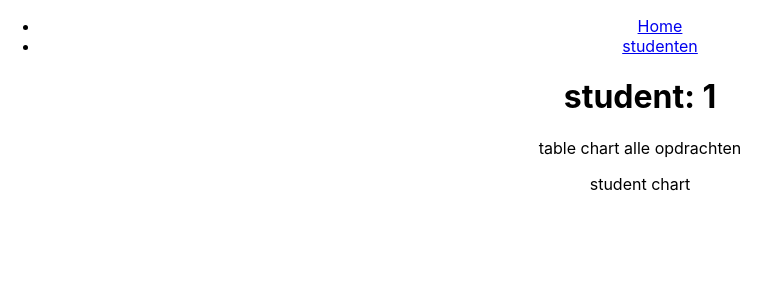
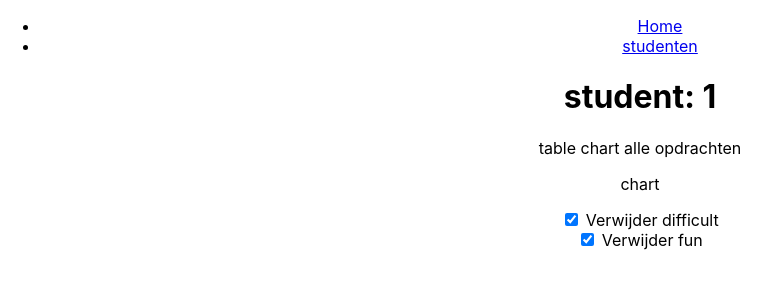
Before and after one commit to JEBesteman/jolanda_besteman-student-dashboard, a React (Create React App) app: page /students/1 in a window 1280 px wide. Shown: the top 300 px of the page, without its empty margins (0-780 px from the left). Built offline with nearby package versions, Linux system fonts and the light colour scheme.

Commit message:
function chart omgezet in class component

```diff
--- a/src/data/Chart.js
+++ b/src/data/Chart.js
@@ -1,20 +1,28 @@
 import React from "react";
 import studentData from "./studentdata";
 
-const Chart = () => {
-    const data = studentData;
+class Chart extends React.Component {
+    constructor() {
+        super()
+        this.state = {
+          fun: true,
+          difficult: true
+        }
+      }
+
+    data = studentData;
     //unigue assignment names
-    const assignmentList = [...new Set(data.map((item) => item.assignment))];
+    assignmentList = [...new Set(this.data.map((item) => item.assignment))];
 
-    const getAveragesAssignments = () => {
-        const averagesAssignmentList = assignmentList.map((assignment) => {
-            const assignmentData = data.filter(
+    getAveragesAssignments = () => {
+        const averagesAssignmentList = this.assignmentList.map((assignment) => {
+            const assignmentData = this.data.filter(
                 (item) => assignment === item.assignment
             );
-
+            console.log(assignmentData)
             const difficulty = assignmentData.map((d) => d.difficultyRating);
             const fun = assignmentData.map((f) => f.funRating);
-
+            console.log(fun)
             const totalDifficultPerAssignment = difficulty.reduce(
                 (accumulator, currentValue) => accumulator + currentValue, 0);
             const totalFunPerAssignment = fun.reduce(
@@ -24,7 +32,7 @@ const Chart = () => {
             const valueFun = totalFunPerAssignment / fun.length;
             const averageDifficultyRating = valueDifficult.toFixed(1);
             const averageFunRating = valueFun.toFixed(1);
-
+            console.log(averageDifficultyRating)
             return {
                 assignment:
                     assignment.length > 8
@@ -35,13 +43,14 @@ const Chart = () => {
                 funRating: Number(averageFunRating),
             };
         });
+        console.log(averagesAssignmentList)
         return averagesAssignmentList;
     };
-    const averageRatingAssigments = getAveragesAssignments();
-    console.log(averageRatingAssigments);
 
-    // // Add label
-    const averageRatingAssigmentsWithLabels = averageRatingAssigments.map(
+    averageRatingAssigments = this.getAveragesAssignments();
+
+    // Add label
+    averageRatingAssigmentsWithLabels = this.averageRatingAssigments.map(
         (avg) => ({
             assignment: avg.assignment,
             difficultyRating: avg.difficultyRating,
@@ -49,9 +58,34 @@ const Chart = () => {
             label: `Opdracht ${avg.assignment}, difficultyRating: ${avg.difficultyRating}, enjoymentRating: ${avg.funRating}`,
         })
     );
-    console.log("chart", averageRatingAssigmentsWithLabels);
+    // console.log("chart", averageRatingAssigmentsWithLabels);
 
-    return <div>Chart</div>;
+    handleChange = (event) => {
+        const target = event.target.value;
+        if (target === "difficult"){
+            console.log("diff changed")
+            this.setState(prevState => ({difficult: !prevState.difficult}))
+        }
+        if (target === "fun"){
+            console.log("fun changed")
+            this.setState(prevState => ({fun: !prevState.fun}))
+        }
+    }
+
+    render() {
+        return (
+            <div>
+                <p>chart</p>
+                {/* conditional rendering */}
+                {/* {this.state.difficult ? (<VictoryBar diff/>) : null */}
+                {/* {this.state.fun ? (<VictoryBar fun/>) : null */}
+            <div>
+                <input type="checkbox" onChange={this.handleChange} value="difficult" checked={this.state.difficult}/> Verwijder difficult
+                <br />
+                <input type="checkbox" onChange={this.handleChange} value="fun" checked={this.state.fun}/> Verwijder fun
+            </div>
+            </div>)
+    }
 };
 
 export default Chart;
--- a/src/data/StudentChart.js
+++ b/src/data/StudentChart.js
@@ -2,7 +2,7 @@ import React from "react";
 import studentData from "./studentdata";
 
 const StudentChart = ({ filterStudent }) => {
-    // console.log(studentData);
+
     const data = studentData;
     console.log(filterStudent); //goede naam wordt doorgegeven
     const studentName = filterStudent;
--- /dev/null
+++ b/src/data/StudentChart2.js
@@ -0,0 +1,105 @@
+import React from "react";
+import studentData from "./studentdata";
+
+class StudentChart2 extends React.Component {
+    constructor() {
+        super();
+        this.state = {
+            fun: true,
+            difficult: true,
+        };
+    }
+
+    //functie om fun en diff aan en uit te zetten..
+
+    handleChange = (event) => {
+        const target = event.target.value;
+        if (target === "difficult") {
+            console.log("diff changed");
+            this.setState((prevState) => ({ difficult: !prevState.difficult }));
+        }
+        if (target === "fun") {
+            console.log("fun changed");
+            this.setState((prevState) => ({ fun: !prevState.fun }));
+        }
+    };
+
+    render() {
+        const data = studentData;
+        //hoe geeft ik filterStudent goed door???
+        const studentName = this.props.filterStudent;
+        console.log(studentName)
+
+        const assignmentList = [
+            ...new Set(data.map((item) => item.assignment)),
+        ];
+
+        const getStudentDetails = () => {
+            const studentFilter = data.filter(
+                (item) => item.student === studentName
+            );
+            console.log("filterstudent", studentFilter);
+            //nu assignments koppelen aan student met diff en fun rating
+            const studentListDetails = assignmentList.map((assignment) => {
+                const assignmentData = studentFilter.filter(
+                    (item) => assignment === item.assignment
+                );
+                const difficulty = assignmentData.map(
+                    (d) => d.difficultyRating
+                );
+                const fun = assignmentData.map((f) => f.funRating);
+                console.log(difficulty);
+                return {
+                    assignment:
+                        assignment.length > 8
+                            ? assignment.substring(0, assignment.indexOf(" "))
+                            : assignment,
+                    difficultyRating: Number(difficulty[0]),
+                    funRating: Number(fun[0]),
+                };
+            });
+            console.log(studentListDetails);
+            return studentListDetails;
+        };
+
+        const studentDetails = getStudentDetails();
+        console.log(studentDetails);
+
+        // Add label
+        const studentDetailsWithLabels = studentDetails.map((avg) => ({
+            assignment: avg.assignment,
+            difficultyRating: avg.difficultyRating,
+            funRating: avg.funRating,
+            label: `Opdracht ${avg.assignment}, difficultyRating: ${avg.difficultyRating}, enjoymentRating: ${avg.funRating}`,
+        }));
+        console.log(studentDetailsWithLabels)
+
+        return (
+            <div>
+                <p>chart</p>
+                {/* conditional rendering */}
+                {/* {this.state.difficult ? (<VictoryBar diff/>) : null */}
+                {/* {this.state.fun ? (<VictoryBar fun/>) : null */}
+                <div>
+                    <input
+                        type="checkbox"
+                        onChange={this.handleChange}
+                        value="difficult"
+                        checked={this.state.difficult}
+                    />{" "}
+                    Verwijder difficult
+                    <br />
+                    <input
+                        type="checkbox"
+                        onChange={this.handleChange}
+                        value="fun"
+                        checked={this.state.fun}
+                    />{" "}
+                    Verwijder fun
+                </div>
+            </div>
+        );
+    }
+}
+
+export default StudentChart2;
--- a/src/pages/StudentDetail.js
+++ b/src/pages/StudentDetail.js
@@ -1,6 +1,7 @@
 import React from "react";
 import { useParams } from "react-router-dom";
 import StudentChart from "../data/StudentChart";
+import StudentChart2 from "../data/StudentChart2";
 
 const StudentDetail = () => {
     const { studentName } = useParams();
@@ -10,7 +11,8 @@ const StudentDetail = () => {
             <h1>student: {studentName}</h1>
             <p>table chart alle opdrachten</p>
             {/* nog chart van student */}
-            <StudentChart filterStudent={studentName} />
+            {/* <StudentChart filterStudent={studentName} /> */}
+            <StudentChart2 filterStudent={studentName} />
         </div>
     );
 };
```
Also changed, not shown: src/data/chartOld.js (added, +57 -0 lines).
